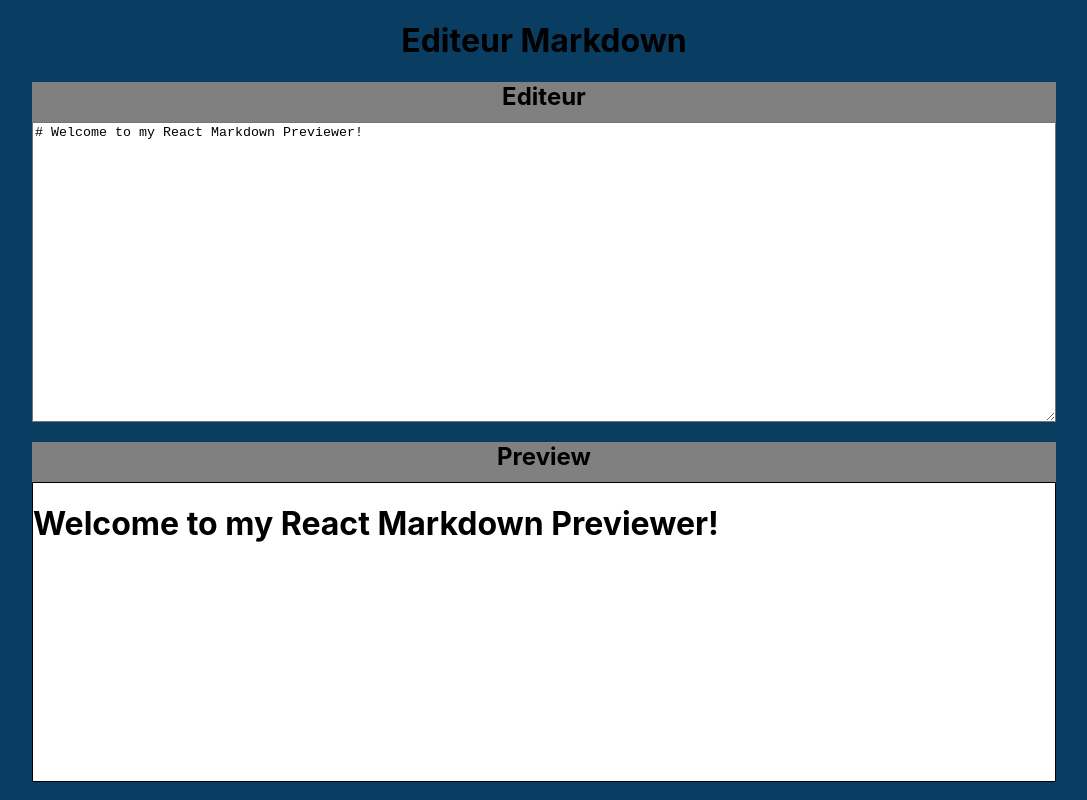
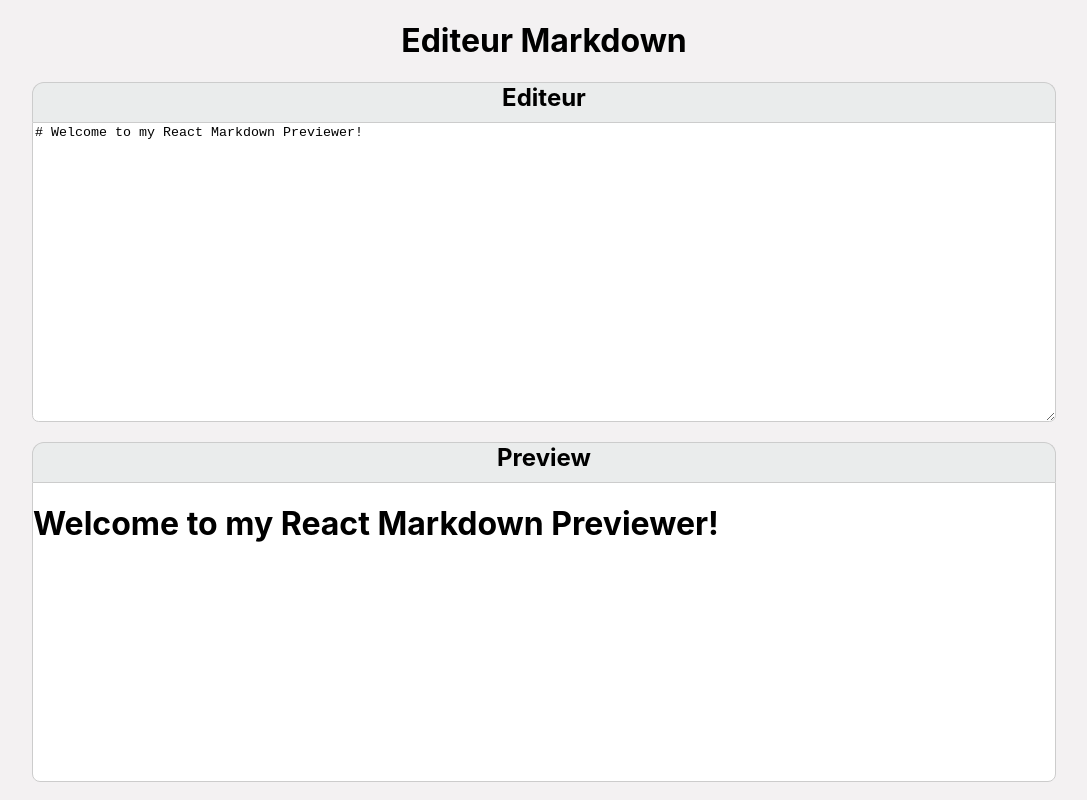
Before and after one commit to Maybiz/French-markdown-reviewer, a React (Create React App) app: page / in a window 1280 px wide. Shown: the whole page, without its empty margins (96-1183 px from the left). Built offline with nearby package versions, Linux system fonts and the light colour scheme.

Commit message:
update style

```diff
--- a/src/component/Editor.js
+++ b/src/component/Editor.js
@@ -1,4 +1,4 @@
-import React, { useState, useEffect } from 'react'
+import React, { useEffect, Fragment } from 'react'
 import { connect } from 'react-redux'
 import addInput from '../actions/actions'
 
@@ -16,23 +16,22 @@ const mapDispatchToProps = dispatch => {
 	}
 }
 
-const Editor = ({addNewInput, input}) => {
-
-   const startingText = '# Welcome to my React Markdown Previewer!'
+const Editor = ({ addNewInput, input }) => {
+	const startingText = '# Welcome to my React Markdown Previewer!'
 
 	const handleChange = e => {
 		addNewInput(e.target.value)
-   }
+	}
 
-   useEffect(() => {
-      addNewInput(startingText)
-   }, [])
+	useEffect(() => {
+		addNewInput(startingText)
+	}, [])
 
 	return (
-		<div>
-			<div className="editor--header"><h2>Editeur</h2></div>
+		<Fragment>
+			<h2 className="editor__header">Editeur</h2>
 			<textarea id="editor" value={input.reducers} onChange={handleChange}></textarea>
-		</div>
+		</Fragment>
 	)
 }
 
--- a/src/component/Preview.js
+++ b/src/component/Preview.js
@@ -1,4 +1,4 @@
-import React, {Fragment} from 'react'
+import React, { Fragment } from 'react'
 import { connect } from 'react-redux'
 import marked from 'marked'
 
@@ -10,11 +10,10 @@ const mapStateToProps = state => {
 
 const Preview = props => {
 	return (
-	<Fragment>
-		<div className="editor--preview"><h2>Preview</h2></div>
-		<div dangerouslySetInnerHTML={{ __html: marked(props.input.reducers) }} id="preview"></div>
-	</Fragment>
-
+		<Fragment>
+			<h2 className="preview__header">Preview</h2>
+			<div id="preview" dangerouslySetInnerHTML={{ __html: marked(props.input.reducers) }}></div>
+		</Fragment>
 	)
 }
 
--- a/src/index.scss
+++ b/src/index.scss
@@ -1,6 +1,3 @@
-$light-background-color: #ffffff;
-$dark-background-color: #0a3d62;
-
 * {
    box-sizing: border-box;
 }
@@ -12,36 +9,43 @@ body {
     sans-serif;
   -webkit-font-smoothing: antialiased;
   -moz-osx-font-smoothing: grayscale;
-  background: $dark-background-color;
+  background: #f3f1f2;
 }
 
 .app > h1 {
    text-align: center;
 }
 
-#editor {
+textarea {
    display: block;
    width: 80%;
-   height: 300px;
-   margin: 0 auto;
-   background: $light-background-color;
-}
-
-.editor--header, .editor--preview {
-   width: 80%;
-   height: 40px;
-   margin: 0 auto;
-   background: grey;
-
-   h2 {
-      text-align: center;
-   }
+   min-height: 300px;
+   margin: 0 auto 20px auto;
+   border: 1px solid #ccc;
+   border-bottom-left-radius: 0.5em;
+   border-bottom-right-radius: 0.5em;
+   outline: none;
+   resize: vertical;
 }
 
 #preview {
    width: 80%;
    min-height: 300px;
    margin: 0 auto;
-   border: 0.5px solid black;
-   background: $light-background-color;
+   border: 1px solid #ccc;
+   border-bottom-left-radius: 0.5em;
+   border-bottom-right-radius: 0.5em;
+   background: #ffffff;
 }
+
+.editor__header, .preview__header {
+   height: 40px;
+   background:  #eaecec;
+   text-align: center;
+   margin: auto;
+   width: 80%;
+   border: 1px solid #ccc;
+   border-top-left-radius: 0.5em;
+   border-top-right-radius: 0.5em;
+   border-bottom: none;
+}
```
